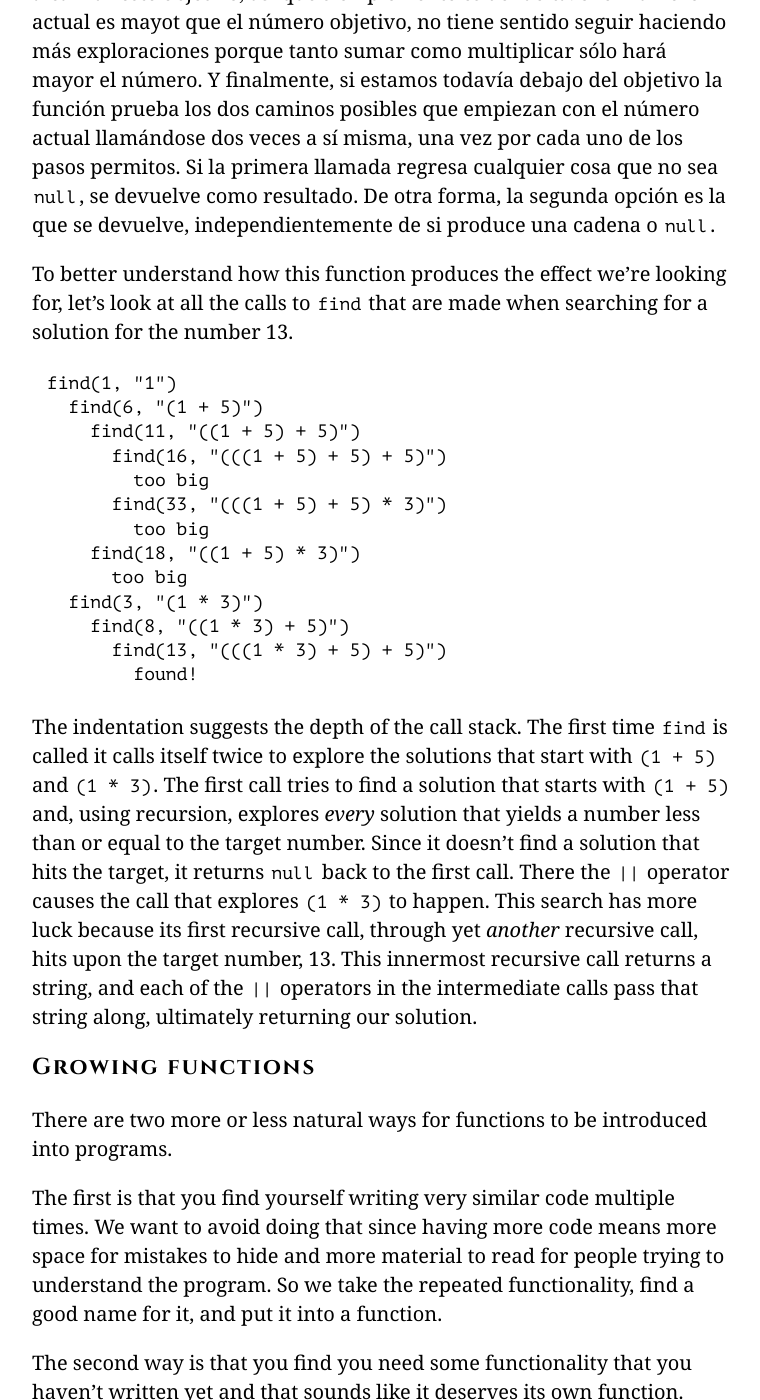
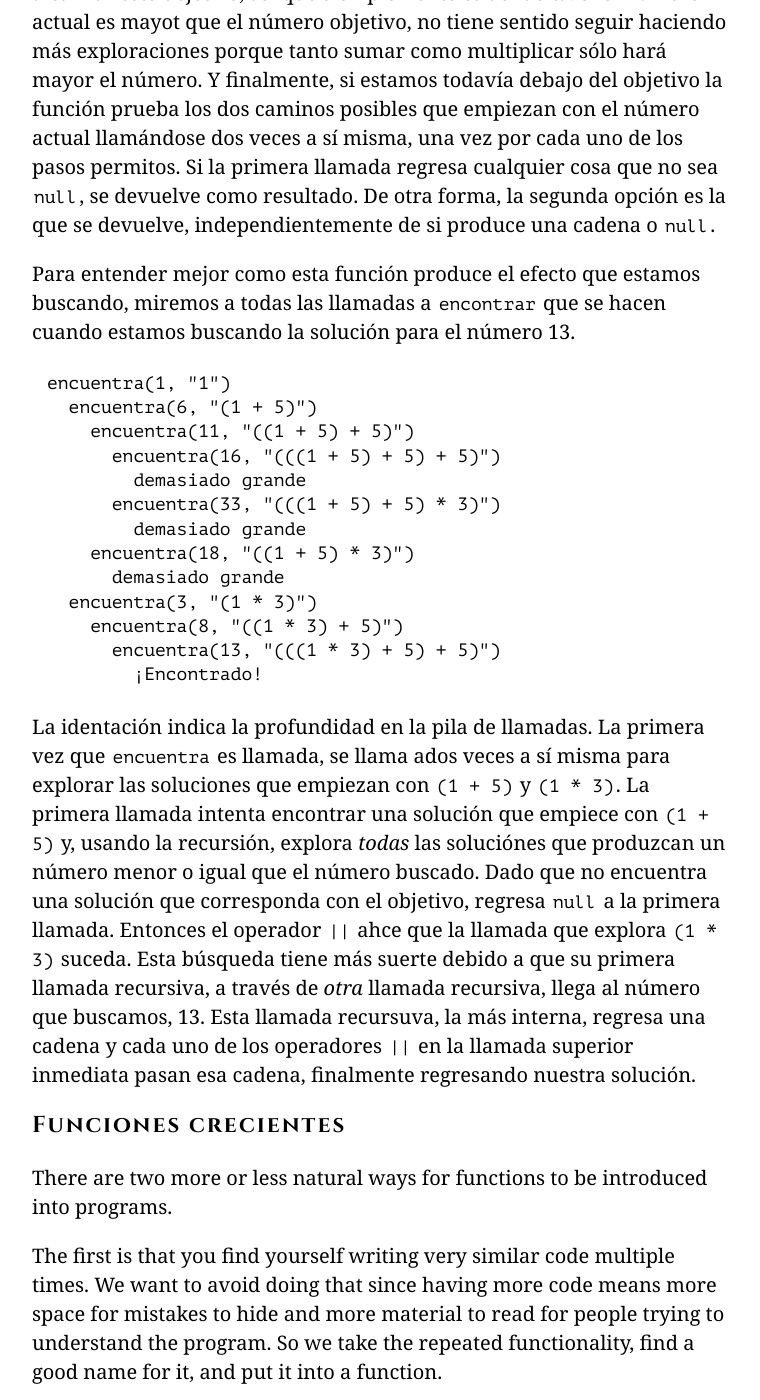
Before and after one commit to hectorip/Eloquent-JavaScript-ES-online, a Jekyll site: the page chapters/03_functions.html, which Jekyll copies as it is, in a window 1280 px wide and 1400 px high, scrolled down 14412 px. Shown: the whole window, without its empty margins (258-1018 px from the left). Built offline with Jekyll 4.4.1, drawn with Linux system fonts in a browser that asks for light colours; nearby versions of some CDN libraries; library files that are not in the unit come from our copies.

Commit message:
Finalizando Recursión

```diff
--- a/chapters/03_functions.html
+++ b/chapters/03_functions.html
@@ -505,35 +505,35 @@ veces a sí misma, una vez por cada uno de los pasos permitos. Si la
 primera llamada regresa cualquier cosa que no sea <code>null</code>, se devuelve como
 resultado. De otra forma, la segunda opción es la que se devuelve, independientemente
 de si produce una cadena o <code>null</code>.</p>
-<p><a class=p_ident id="p_QvX/6dUvST" href="#p_QvX/6dUvST"></a>To better understand how this function produces the
-effect we&#8217;re looking for, let&#8217;s look at all the calls to <code>find</code> that
-are made when searching for a solution for the number 13.</p>
-<pre>find(1, "1")
-  find(6, "(1 + 5)")
-    find(11, "((1 + 5) + 5)")
-      find(16, "(((1 + 5) + 5) + 5)")
-        too big
-      find(33, "(((1 + 5) + 5) * 3)")
-        too big
-    find(18, "((1 + 5) * 3)")
-      too big
-  find(3, "(1 * 3)")
-    find(8, "((1 * 3) + 5)")
-      find(13, "(((1 * 3) + 5) + 5)")
-        found!</pre>
-<p><a class=p_ident id="p_acU+LwVT0i" href="#p_acU+LwVT0i"></a>The indentation suggests the depth of the call stack. The first time
-<code>find</code> is called it calls itself twice to explore the solutions that start with
-<code>(1 + 5)</code> and <code>(1 * 3)</code>. The first call tries to find a solution that
-starts with <code>(1 + 5)</code> and, using recursion, explores <em>every</em> solution
-that yields a number less than or equal to the target number. Since
-it doesn&#8217;t find a solution that hits the target, it returns <code>null</code>
-back to the first call. There the <code>||</code> operator causes the call that
-explores <code>(1 * 3)</code> to happen. This search has more luck because its
-first recursive call, through yet <em>another</em> recursive call, hits upon
-the target number, 13. This innermost recursive call returns a string,
-and each of the <code>||</code> operators in the intermediate calls pass that
-string along, ultimately returning our solution.</p>
-<h2><a class=h_ident id="h_eVDWIAuyBK" href="#h_eVDWIAuyBK"></a>Growing functions</h2>
+<p><a class=p_ident id="p_87C75eNTfr" href="#p_87C75eNTfr"></a>Para entender mejor como esta función produce el
+efecto que estamos buscando, miremos a todas las llamadas a <code>encontrar</code> que
+se hacen cuando estamos buscando la solución para el número 13.</p>
+<pre>encuentra(1, "1")
+  encuentra(6, "(1 + 5)")
+    encuentra(11, "((1 + 5) + 5)")
+      encuentra(16, "(((1 + 5) + 5) + 5)")
+        demasiado grande
+      encuentra(33, "(((1 + 5) + 5) * 3)")
+        demasiado grande
+    encuentra(18, "((1 + 5) * 3)")
+      demasiado grande
+  encuentra(3, "(1 * 3)")
+    encuentra(8, "((1 * 3) + 5)")
+      encuentra(13, "(((1 * 3) + 5) + 5)")
+        ¡Encontrado!</pre>
+<p><a class=p_ident id="p_3KgnSIiQuD" href="#p_3KgnSIiQuD"></a>La identación indica la profundidad en la pila de llamadas. La primera vez que
+<code>encuentra</code> es llamada, se llama ados veces a sí misma para explorar las
+soluciones que empiezan con <code>(1 + 5)</code> y <code>(1 * 3)</code>. La primera llamada intenta
+encontrar una solución que empiece con <code>(1 + 5)</code> y, usando la recursión,
+explora <em>todas</em> las soluciónes que produzcan un número menor o igual que
+el número buscado. Dado que no encuentra una solución que corresponda con
+el objetivo, regresa <code>null</code> a la primera llamada. Entonces el operador <code>||</code>
+ahce que la llamada que explora <code>(1 * 3)</code> suceda. Esta búsqueda tiene más suerte
+debido a que su primera llamada recursiva, a través de <em>otra</em> llamada recursiva,
+llega al número que buscamos, 13. Esta llamada recursuva, la más interna,
+regresa una cadena y cada uno de los operadores <code>||</code> en la llamada superior inmediata
+pasan esa cadena, finalmente regresando nuestra solución.</p>
+<h2><a class=h_ident id="h_BaTW4UQQ8K" href="#h_BaTW4UQQ8K"></a>Funciones crecientes</h2>
 <p><a class=p_ident id="p_FDJnaYNBaa" href="#p_FDJnaYNBaa"></a>There are two more or less natural ways for
 functions to be introduced into programs.</p>
 <p><a class=p_ident id="p_zNh7WEzSLI" href="#p_zNh7WEzSLI"></a>The first is that you find yourself writing very
```
